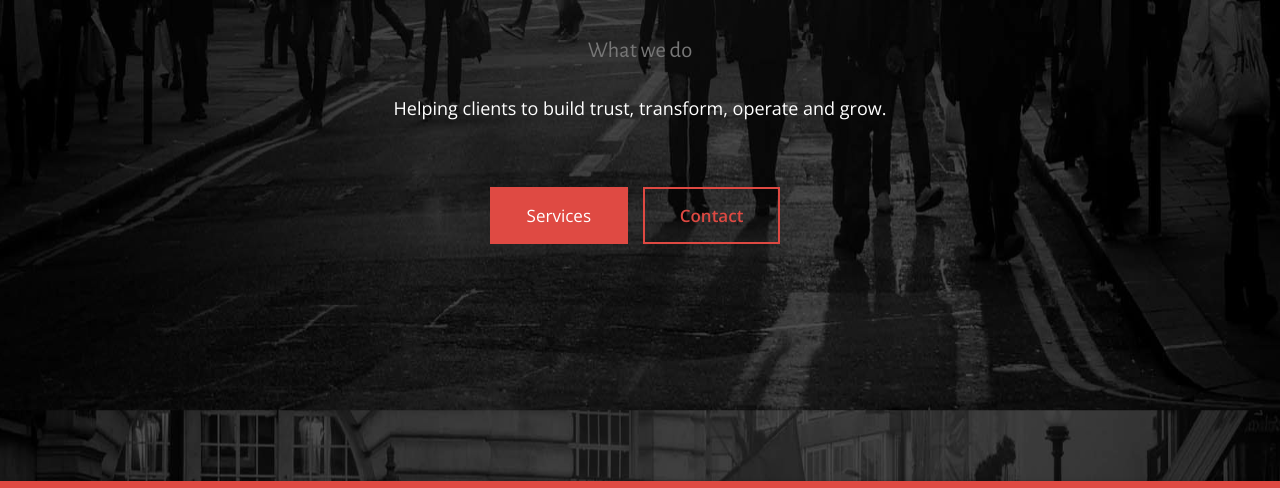
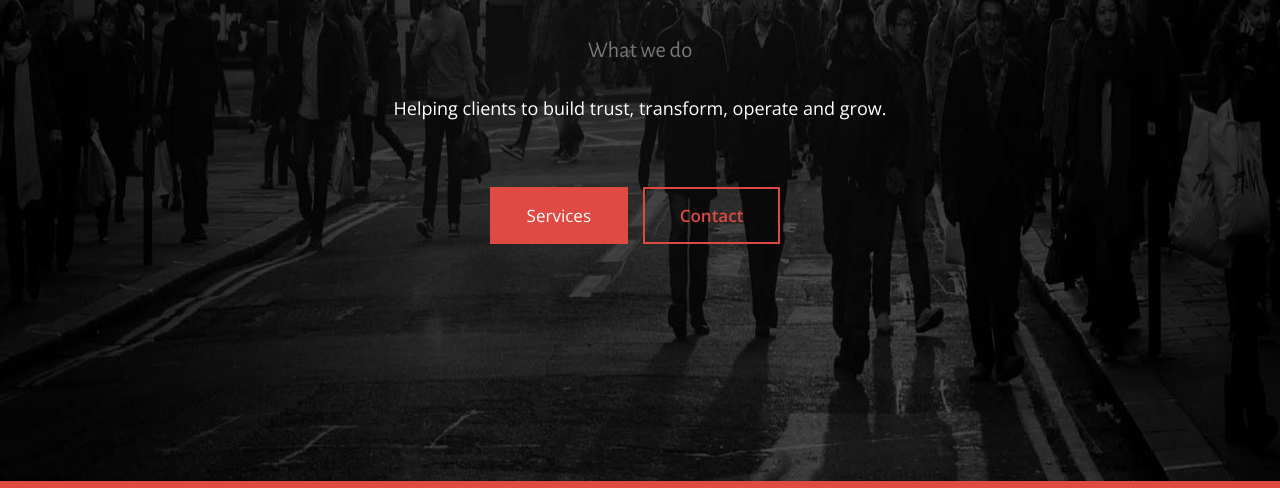
Before and after one commit to JD9878/suaviit.github.io, a plain HTML site: page index.html in a window 1280 px wide. Shown: the part 319-807 px from the top of the page. Drawn offline with nearby package versions, Linux system fonts and the light colour scheme; some packages are replaced by stand-ins of ours; a script that the page names is missing.

Commit message:
new commit5

```diff
--- a/css/styles.css
+++ b/css/styles.css
@@ -53,12 +53,12 @@ a:hover {
 .highlight {
 	color: #DF4A43;
 }
-/* .fullscreen {
-    width: 100%;
-    min-height: 90vh;
+.fullscreen {
+    width: 100vw;
+    min-height: 100vh;
 	background-repeat: no-repeat;
     background-position: 50% 50% !important;
-} */
+}
 .overlay {
     background-color: rgba(0, 0, 0, 0.45);
     position: relative;
```
